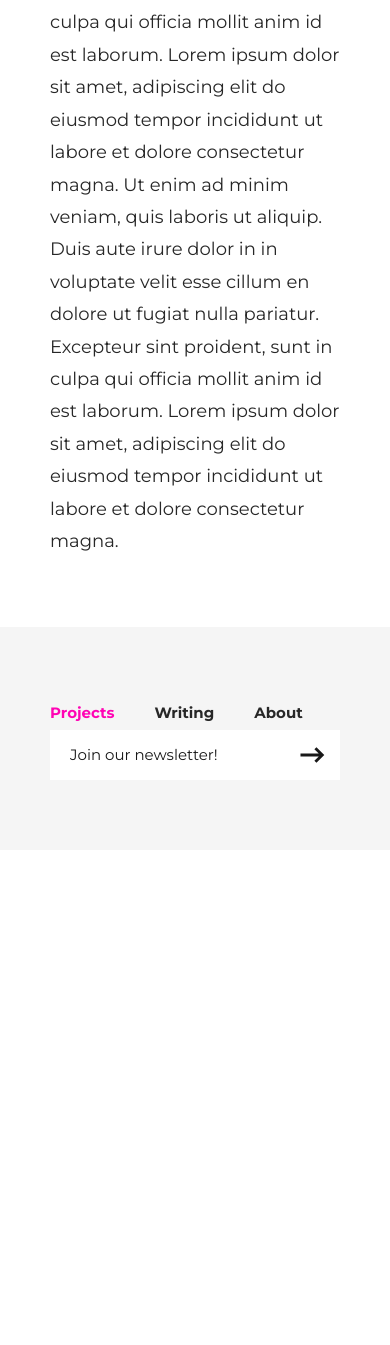
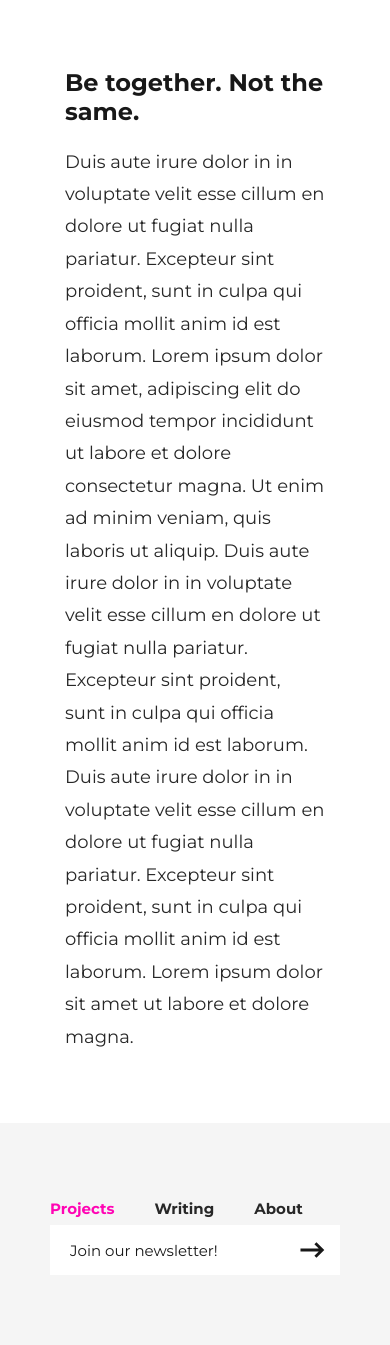
Before and after one commit to heide-io/larva-labs, a PHP site: page /project_item.php in a window 390 px wide. Shown: the part 2707-4052 px from the top of the page. Before the commit the page ends 3470 px from the top, so only its background shows below. Run offline with PHP 8.4, Linux system fonts and the light colour scheme.

Commit message:
Bootstrap rows + cols

```diff
--- a/css/styles.css
+++ b/css/styles.css
@@ -444,7 +444,8 @@ li {
   top: -20px;
 }
 .main_header {
-  margin: 70px auto 100px;
+  margin-top: 70px;
+  margin-bottom: 100px;
 }
 .main_header [class^="col-"] {
   display: -webkit-box;
@@ -632,6 +633,9 @@ li {
 .image_block:not([class^="col-"]) {
   width: 100%;
 }
+.container_full .image_block.col-md-12 img {
+  width: 100%;
+}
 .container_full .image_block.col-md-6 {
   width: 45%;
 }
@@ -646,6 +650,7 @@ li {
 }
 .inverse {
   background-color: #181818;
+  /* debug */
 }
 .inverse a {
   color: #fff;
@@ -771,23 +776,15 @@ li {
   .page h1 {
     margin-top: 0;
   }
-  .project_list [class^="col-"] {
-    padding: 0;
-  }
-  .project_list [class^="col-"]:nth-child(even) .project_item {
-    margin: 50px 0 0 30px;
-  }
 }
 @media (max-width: 767px) {
-  [class^="col-"] {
-    padding: 0;
-  }
   [class^="col-"]:not('.main_header') {
     float: none;
     width: 100%;
   }
   .main_header {
-    margin: 50px auto 70px;
+    margin-top: 50px;
+    margin-bottom: 70px;
   }
   .main_header .box_newsletter {
     margin: auto;
--- a/css/styles.less
+++ b/css/styles.less
@@ -176,7 +176,7 @@ p {
 	}
 }
 
-// Containers
+// Grid
 
 .container {
 	max-width: 1170px;
@@ -503,7 +503,8 @@ li {
 // Header
 
 .main_header {
-	margin: @size-larger auto @size-largest;
+	margin-top: @size-larger;
+	margin-bottom: @size-largest;
 
 	[class^="col-"] {
 		.flex;
@@ -729,6 +730,11 @@ li {
 
 .container_full {
 
+	// image block
+	.image_block.col-md-12 img {
+		width: 100%;
+	}
+
 	// image blocks x2
 	.image_block.col-md-6 {
 		width: 45%;
@@ -895,19 +901,19 @@ li {
     margin-top: 0;
 	}
 
-	.project_list [class^="col-"] {
-		padding: 0;
-	}
-
-	.project_list [class^="col-"]:nth-child(even) .project_item {
-		margin: @size-large 0 0 @size-small;
-  }
+	// .project_list [class^="col-"] {
+	// 	padding: 0;
+	// }
+	//
+	// .project_list [class^="col-"]:nth-child(even) .project_item {
+	// 	margin: @size-large 0 0 @size-small;
+  // }
 }
 
 @media (max-width: 767px) {
 
 	[class^="col-"] {
-    padding: 0;
+    // padding: 0;
 
 		&:not('.main_header') {
 			float: none;
@@ -916,7 +922,8 @@ li {
 	}
 
 	.main_header {
-		margin: @size-large auto @size-larger;
+		margin-top: @size-large;
+		margin-bottom: @size-larger;
 
 		.box_newsletter {
 			margin: auto;
--- a/template/content/index.tpl
+++ b/template/content/index.tpl
@@ -1,4 +1,4 @@
-<div class="index main_content">
+<div class="main_content index">
 
 	<!-- default container -->
 	<div class="container">
@@ -10,8 +10,8 @@
 			</div>
 			<div class="col-md-8 image_block">
 				<picture>
-					<source data-srcset="fpo/index.png, fpo/index-2x.png 2x">
-					<img src="fpo/index.png" alt="Androidify Yourself in Times Square" class="img-responsive lazyload">
+					<source data-srcset="fpo/index-image.png, fpo/index-image-2x.png 2x">
+					<img src="fpo/index-image.png" alt="Androidify Yourself in Times Square" class="img-responsive lazyload">
 				</picture>
 			</div>
 		</div>
--- a/template/content/page.tpl
+++ b/template/content/page.tpl
@@ -1,4 +1,4 @@
-<div class="page main_content">
+<div class="main_content page">
 
 	<!-- text_block indented -->
 	<div class="container">
--- a/template/content/project_item.tpl
+++ b/template/content/project_item.tpl
@@ -1,4 +1,4 @@
-<div class="project main_content">
+<div class="main_content project">
 	<div class="container item_header">
 		<div class="row">
 			<div class="col-md-1 spacer_block">
@@ -18,34 +18,54 @@
 </div>
 
 <!-- main image block -->
-<div class="container container_full image_block">
+<div class="container_full">
+	<div class="row">
+		<div class="col-md-12 image_block">
 			<picture>
 				<source data-srcset="fpo/project-main-fpo.png, fpo/project-main-2x.png 2x">
 				<img src="fpo/project-main-fpo.png" alt="Google Androidify" class="img-responsive lazyload">
 			</picture>
 		</div>
+	</div>
+</div>
 
 <!-- text_block -->
-<div class="container text_block">
+<div class="container">
+	<div class="row">
+		<div class="col-md-12 text_block">
 			<h3>Be together. Not the same.</h3>
 			<p>Duis aute irure dolor in in voluptate velit esse cillum en dolore ut fugiat nulla pariatur. Excepteur sint proident, sunt in culpa qui officia mollit anim id est laborum. Lorem ipsum dolor sit amet, adipiscing elit do eiusmod tempor incididunt ut labore et dolore consectetur magna. Ut enim ad minim veniam, quis laboris ut aliquip. Duis aute irure dolor in in voluptate velit esse cillum en dolore ut fugiat nulla pariatur. Excepteur sint proident, sunt in culpa qui officia mollit anim id est laborum. Duis aute irure dolor in in voluptate velit esse cillum en dolore ut fugiat nulla pariatur. Excepteur sint proident, sunt in culpa qui officia mollit anim id est laborum. Lorem ipsum dolor sit amet ut labore et dolore magna.</p>
 		</div>
+	</div>
+</div>
 
 <!-- image block -->
-<div class="container image_block">
+<div class="container_full">
+	<div class="row">
+		<div class="col-md-12 image_block">
 			<picture>
-		<source data-srcset="fpo/project-fpo.png, fpo/project-2x.png 2x">
-		<img src="fpo/project-fpo.png" alt="Google Androidify" class="img-responsive lazyload">
+				<source data-srcset="fpo/project-image-fpo.png, fpo/project-image-2x.png 2x">
+				<img src="fpo/project-image-fpo.png" alt="Google Androidify" class="img-responsive lazyload">
 			</picture>
+		</div>
+	</div>
 </div>
 
 <!-- text_block -->
-<div class="container text_block">
-	<p>Duis aute irure dolor in in voluptate velit esse cillum en dolore ut fugiat nulla pariatur. Excepteur sint proident, sunt in culpa qui officia mollit anim id est laborum. Lorem ipsum dolor sit amet, adipiscing elit do eiusmod tempor incididunt ut labore et dolore consectetur magna. Ut enim ad minim veniam, quis laboris ut aliquip. Duis aute irure dolor in in voluptate velit esse cillum en dolore ut fugiat nulla pariatur. Excepteur sint proident, sunt in culpa qui officia mollit anim id est laborum. Lorem ipsum dolor sit amet, adipiscing elit do eiusmod tempor incididunt ut labore et dolore consectetur magna.</p>
+<!-- text_block -->
+<div class="container">
+	<div class="row">
+		<div class="col-md-12 text_block">
+			<h3>Be together. Not the same.</h3>
+			<p>Duis aute irure dolor in in voluptate velit esse cillum en dolore ut fugiat nulla pariatur. Excepteur sint proident, sunt in culpa qui officia mollit anim id est laborum. Lorem ipsum dolor sit amet, adipiscing elit do eiusmod tempor incididunt ut labore et dolore consectetur magna. Ut enim ad minim veniam, quis laboris ut aliquip. Duis aute irure dolor in in voluptate velit esse cillum en dolore ut fugiat nulla pariatur. Excepteur sint proident, sunt in culpa qui officia mollit anim id est laborum. Duis aute irure dolor in in voluptate velit esse cillum en dolore ut fugiat nulla pariatur. Excepteur sint proident, sunt in culpa qui officia mollit anim id est laborum. Lorem ipsum dolor sit amet ut labore et dolore magna.</p>
+		</div>
+	</div>
 </div>
 
 <!-- CMS details -->
-<div class="container detail_block">
+<div class="container">
+	<div class="row">
+		<div class="col-md-12 detail_block">
 			<h2>Project details</h2>
 			<dl class="dl-horizontal">
 				<dt>Role</dt><dd>Name Surname, Title</dd>
@@ -53,3 +73,5 @@
 				<dt>Role</dt><dd>Name Surname, Title</dd>
 			</dl>
 		</div>
+	</div>
+</div>
```
Also changed, not shown: template/content/blog_item.tpl (+10 -6 lines), template/content/blog_list.tpl (+10 -6 lines), template/content/project_list.tpl (+10 -6 lines). Lines whose indentation alone changed are shown as unchanged.
